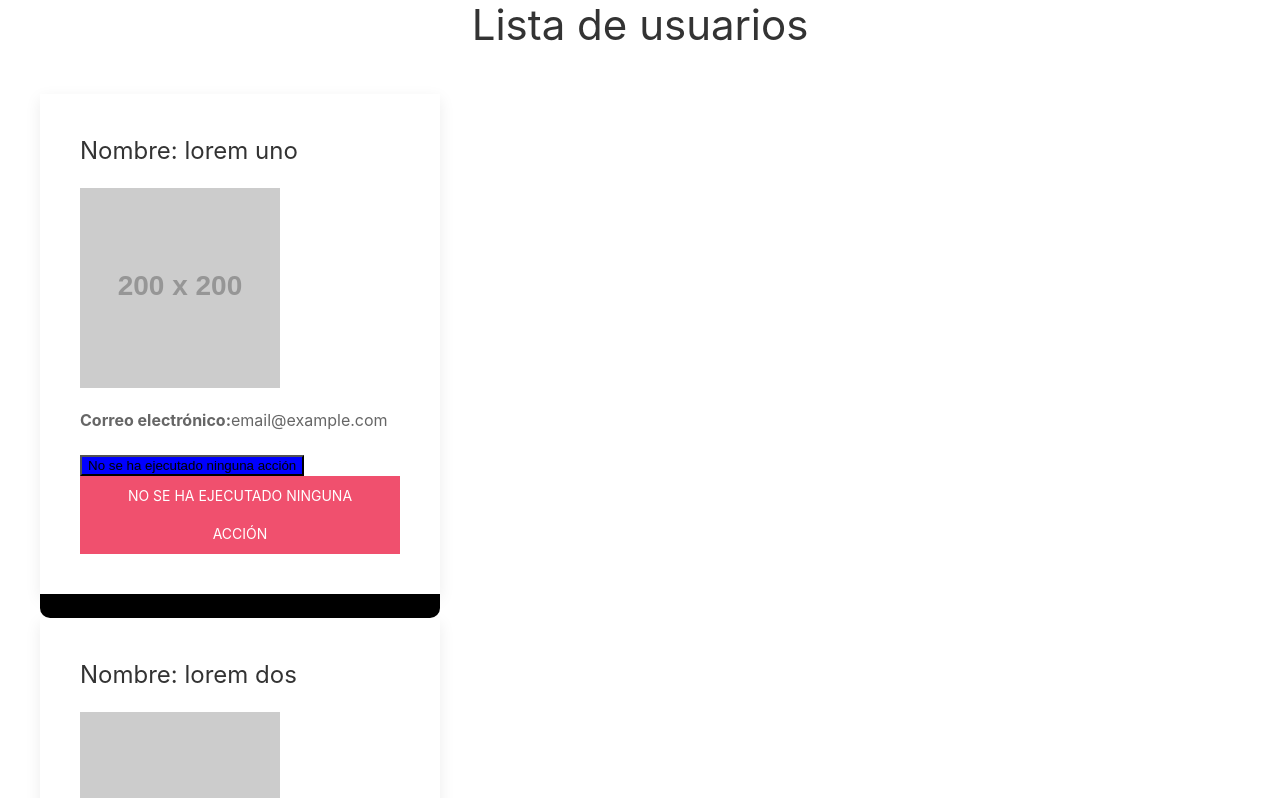
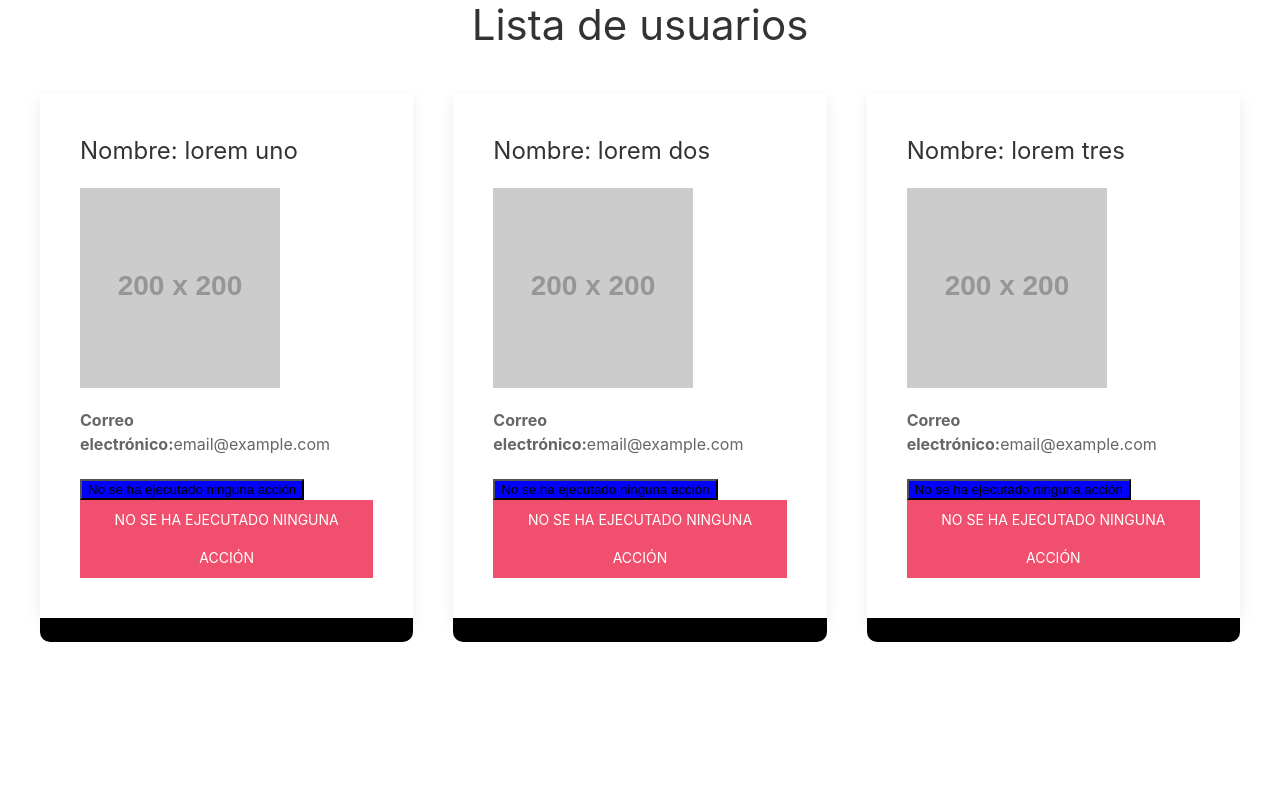
Before and after one commit to biotec-io/primer-app, a React (Create React App) app: page / in a window 1280 px wide. Shown: the top 798 px of the page. Built offline with nearby package versions, Linux system fonts and the light colour scheme.

Commit message:
Arregladas fichas de usuario

```diff
--- a/src/Users.js
+++ b/src/Users.js
@@ -5,14 +5,16 @@ import React from 'react';
 import User from './User';
 
 /* Componentes Puros o Componentes sin estado */
-const Users = (props) => (
+const Users = ({ users }) => (
+  <div data-uk-grid>
+    {users.map(user =>
       <div className="uk-width-1-1 uk-width-1-3@s">
-    {props.users.map(user =>
         <User
           name={user.name}
           email={user.email}
           id={user.id}
         />
+      </div>
     )}
   </div>
 );
```
Lines whose indentation alone changed are shown as unchanged.
